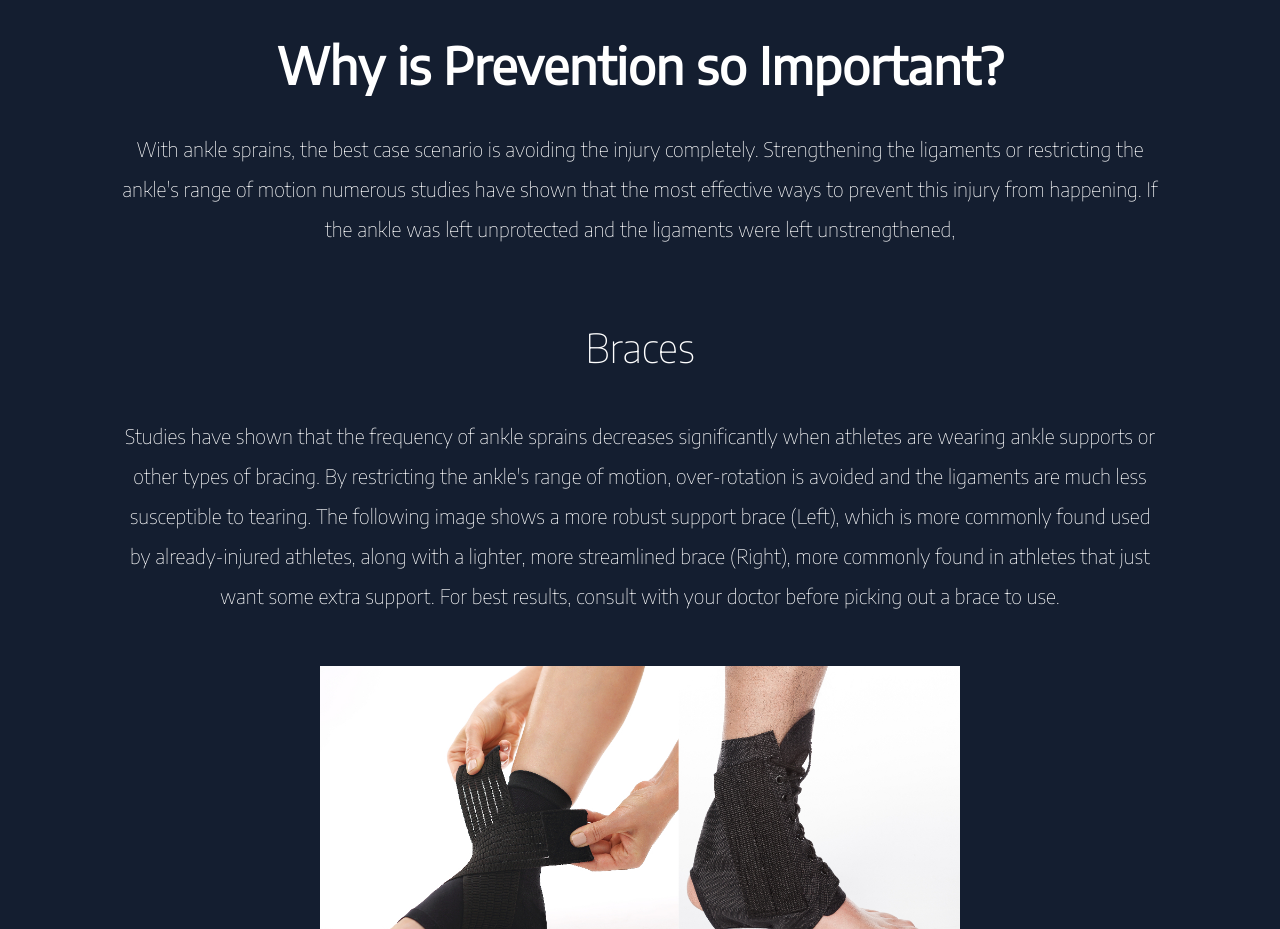
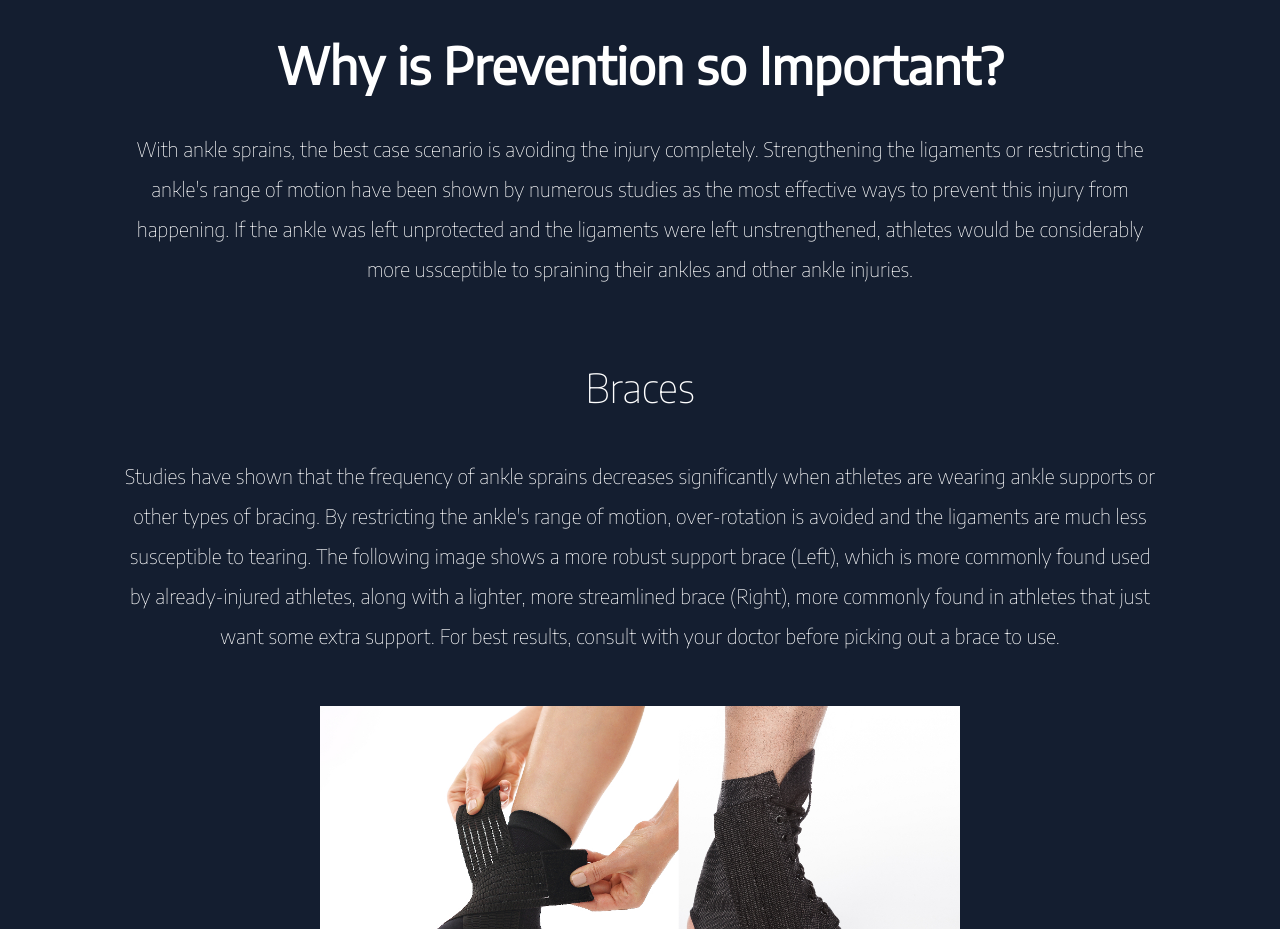
Before and after one commit to NateG-10/anklespr, a plain HTML site: page prevention.html in a window 1280 px wide. Shown: the part 1200-2129 px from the top of the page. Drawn offline with Linux system fonts and the light colour scheme.

Commit message:
Update prevention.html

```diff
--- a/prevention.html
+++ b/prevention.html
@@ -1,5 +1,6 @@
 <!DOCTYPE html>
 <html>
+    <title>Anklespr | Prevention</title>
     <head>
         <link rel="shortcut icon" type="image/png" href="favicon.png">
         <link rel="preconnect" href="https://fonts.googleapis.com">
@@ -33,8 +34,9 @@
       <h1>Why is Prevention so Important?</h1>
         <p>
           With ankle sprains, the best case scenario is avoiding the injury completely. Strengthening the ligaments or restricting
-          the ankle's range of motion numerous studies have shown that the most effective ways to prevent this injury from happening. If the
-          ankle was left unprotected and the ligaments were left unstrengthened,
+          the ankle's range of motion have been shown by numerous studies as the most effective ways to prevent this injury from happening. If the
+          ankle was left unprotected and the ligaments were left unstrengthened, athletes would be considerably more ussceptible to spraining their ankles and other
+          ankle injuries.
         </p>
       <h2>Braces</h2>
         <p>Studies have shown that the frequency of ankle sprains decreases significantly
```
